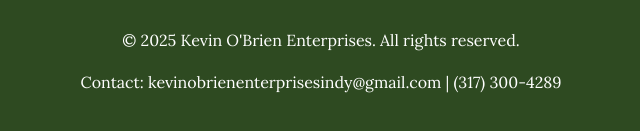
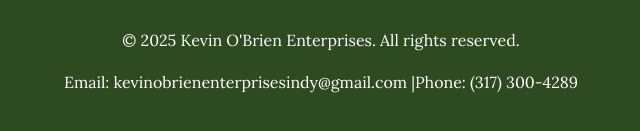
Before and after one commit to kobrien2318/catering-support, a plain HTML site: page index.html in a window 1280 px wide. Shown: the part 823-954 px from the top of the page, 319-959 px from the left. Drawn offline with Linux system fonts and the light colour scheme; a script that the page names is missing.

Commit message:
Update index.html

```diff
--- a/index.html
+++ b/index.html
@@ -360,7 +360,7 @@
 
 <footer>
     <p>&copy; 2025 Kevin O'Brien Enterprises. All rights reserved.</p>
-   <p>Contact: kevinobrienenterprisesindy@gmail.com | (317) 300-4289</p>
+   <p>Email: kevinobrienenterprisesindy@gmail.com |Phone: (317) 300-4289</p>
 </footer>
 
 <script type="text/javascript" src="https://assets.calendly.com/assets/external/widget.js" async></script>
```
